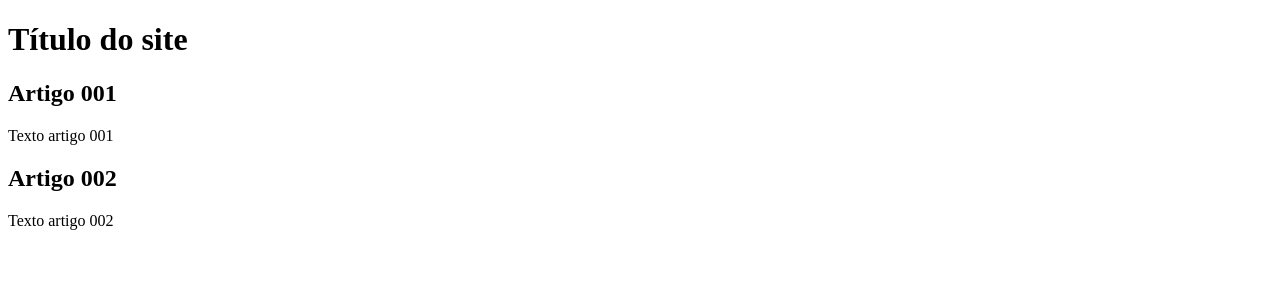
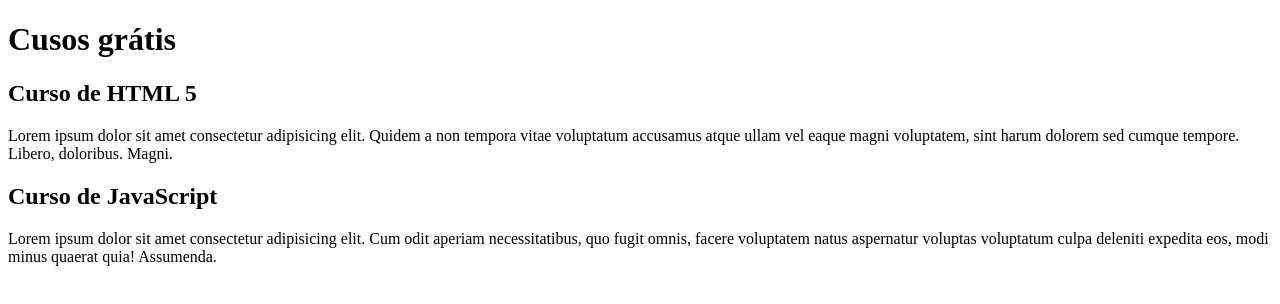
Before and after one commit to IgorCavLeite/projeto-site, a plain HTML site: page index.html in a window 1280 px wide. Drawn offline with Linux system fonts and the light colour scheme.

Commit message:
Começei a escrever o conteúdo

```diff
--- a/index.html
+++ b/index.html
@@ -8,15 +8,15 @@
 <body>
     <main>
         <header>
-            <h1>Título do site</h1>
+            <h1>Cusos grátis</h1>
         </header>
         <article>
-            <h2>Artigo 001</h2>
-            <p>Texto artigo 001</p>
+            <h2>Curso de HTML 5</h2>
+            <p>Lorem ipsum dolor sit amet consectetur adipisicing elit. Quidem a non tempora vitae voluptatum accusamus atque ullam vel eaque magni voluptatem, sint harum dolorem sed cumque tempore. Libero, doloribus. Magni.</p>
         </article>
         <article>
-            <h2>Artigo 002</h2>
-            <p>Texto artigo 002</p>
+            <h2>Curso de JavaScript</h2>
+            <p>Lorem ipsum dolor sit amet consectetur adipisicing elit. Cum odit aperiam necessitatibus, quo fugit omnis, facere voluptatem natus aspernatur voluptas voluptatum culpa deleniti expedita eos, modi minus quaerat quia! Assumenda.</p>
         </article>
     </main>
 </body>
```
